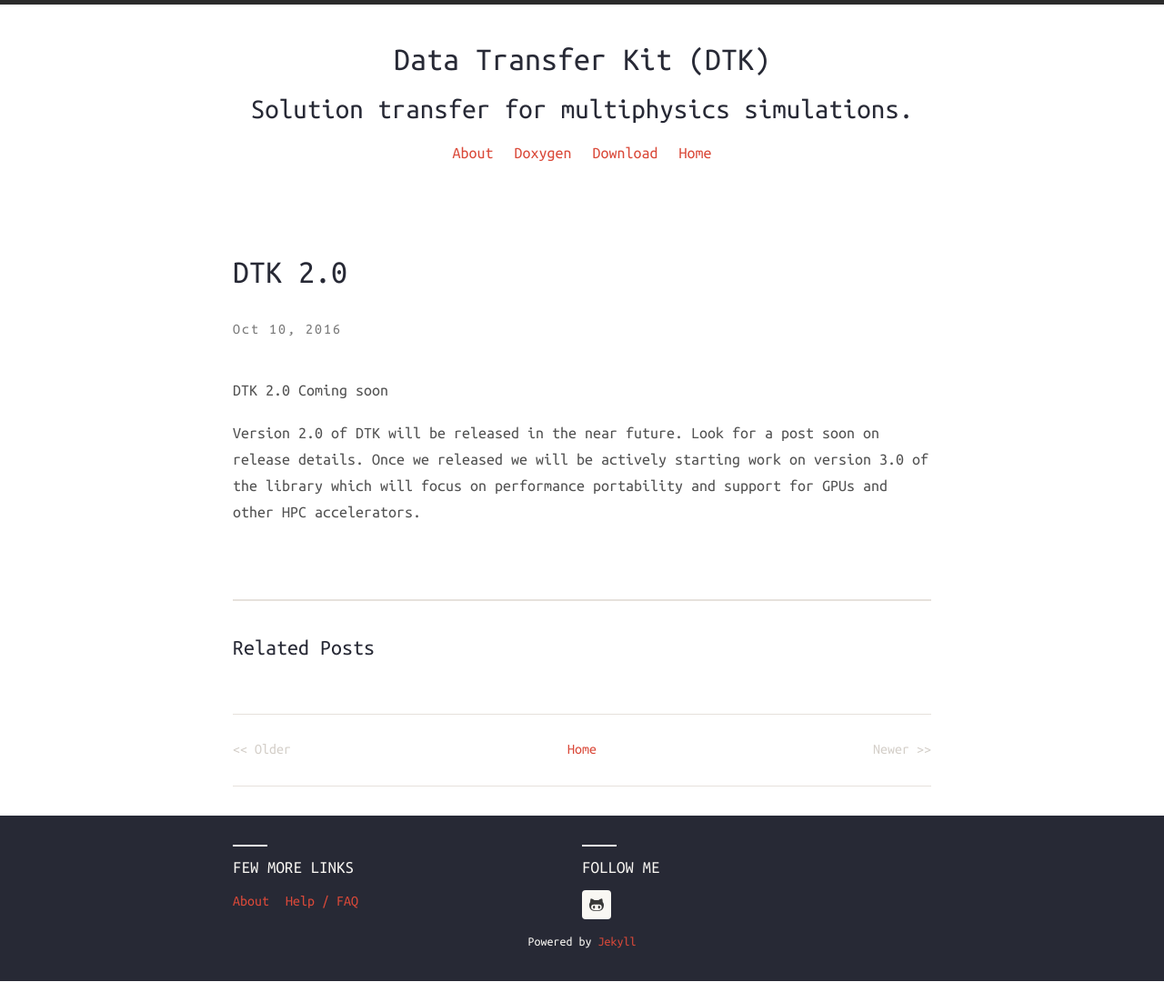
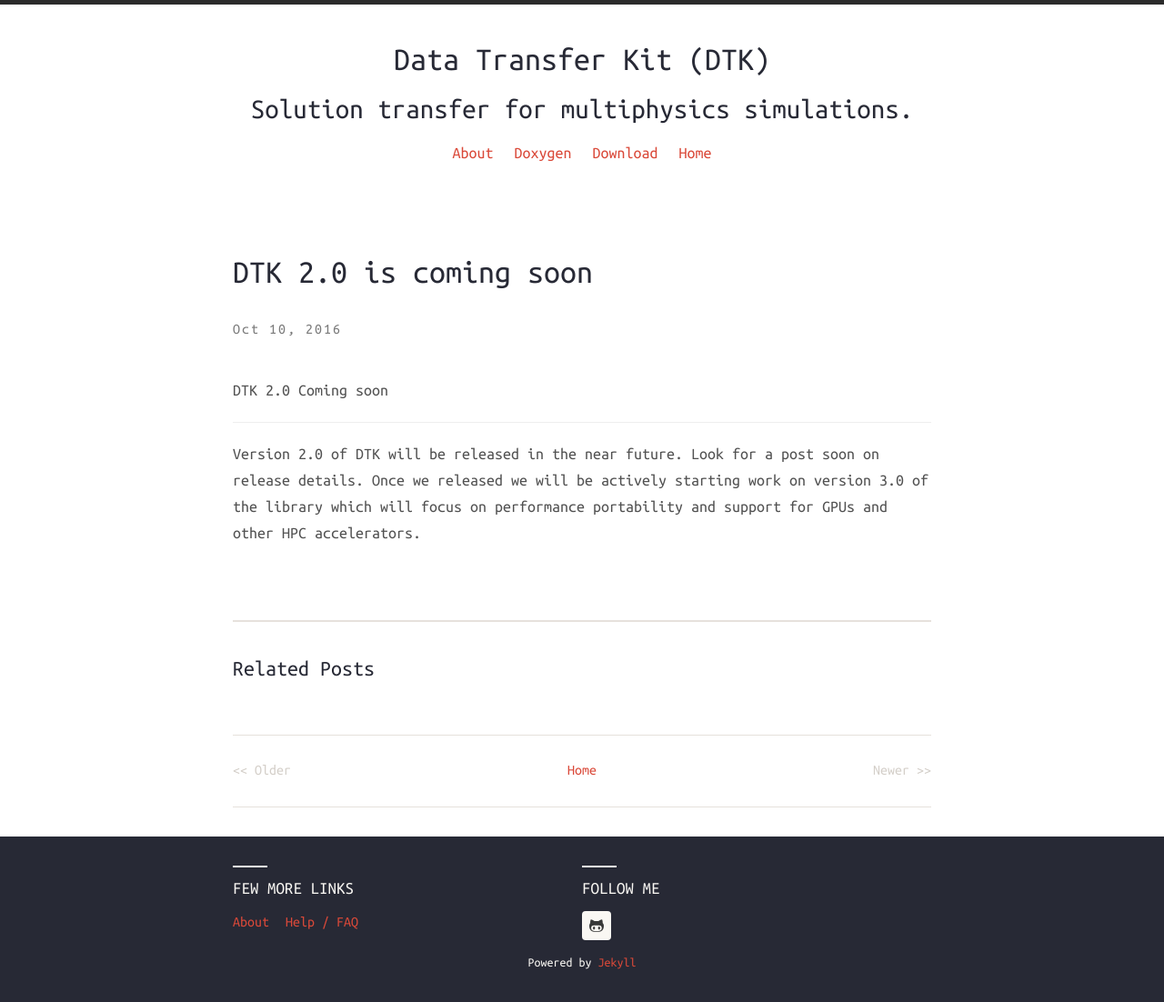
Before and after one commit to Rombur/jekyll, a Jekyll site: the page built from _posts/2016-10-11-news.markdown, in a window 1280 px wide. Shown: the whole page at 91% size. Built offline with Jekyll 4.4.1, drawn with Linux system fonts in a browser that asks for light colours; nearby versions of some CDN libraries; before the commit the page ends 1079 px from its top, so only the background shows below that.

Commit message:
Change post.

```diff
--- a/_posts/2016-10-11-news.markdown
+++ b/_posts/2016-10-11-news.markdown
@@ -1,6 +1,6 @@
 ---
 layout: post
-title:  "DTK 2.0"
+title:  "DTK 2.0 is coming soon"
 date:   2016-10-10
 description: DTK 2.0 Coming soon
 categories:
@@ -9,6 +9,8 @@ permalink: news_1
 
 DTK 2.0 Coming soon
 
+___
+
 Version 2.0 of DTK will be released in the near future. Look for a post soon on
 release details. Once we released we will be actively starting work on version
 3.0 of the library which will focus on performance portability and support for
```
